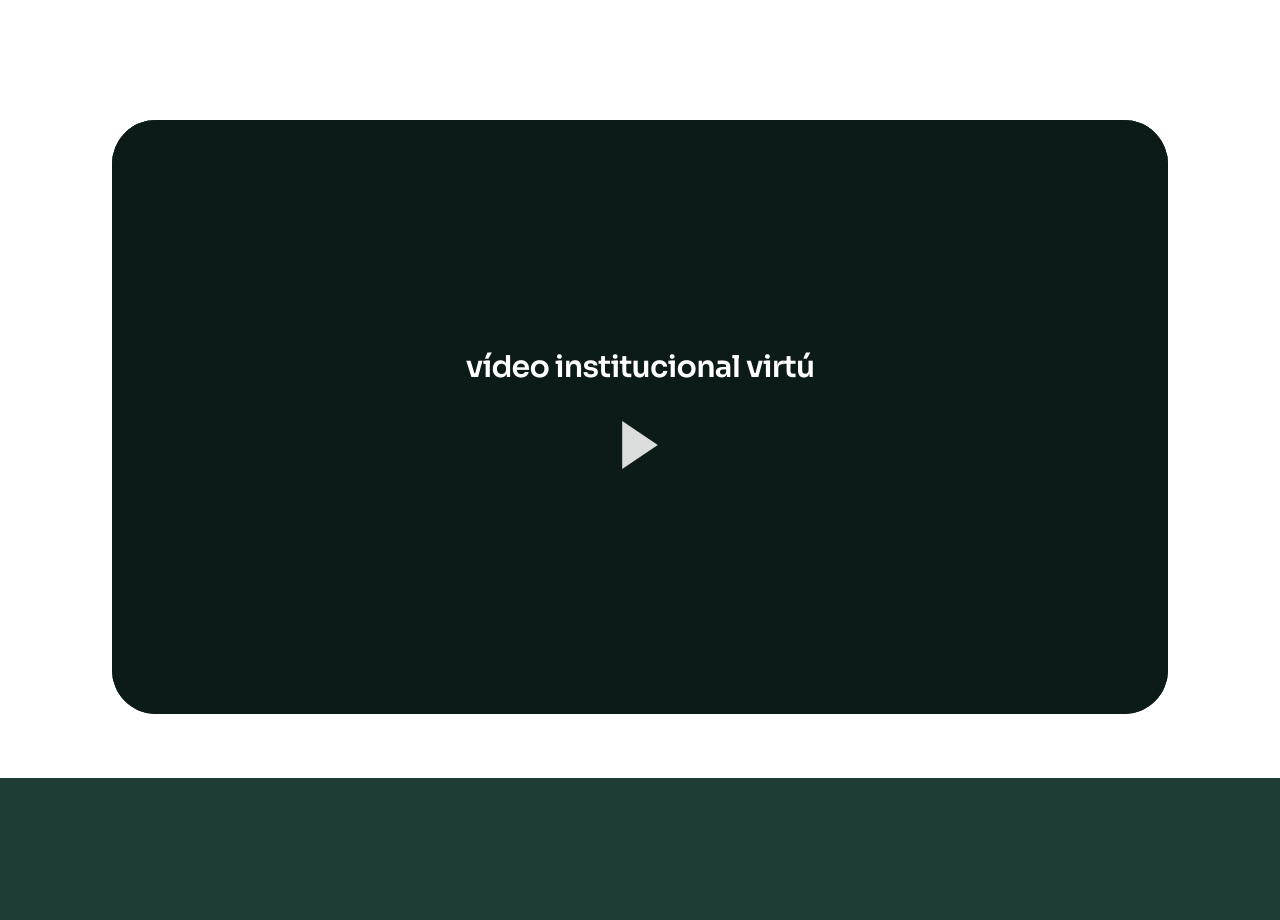
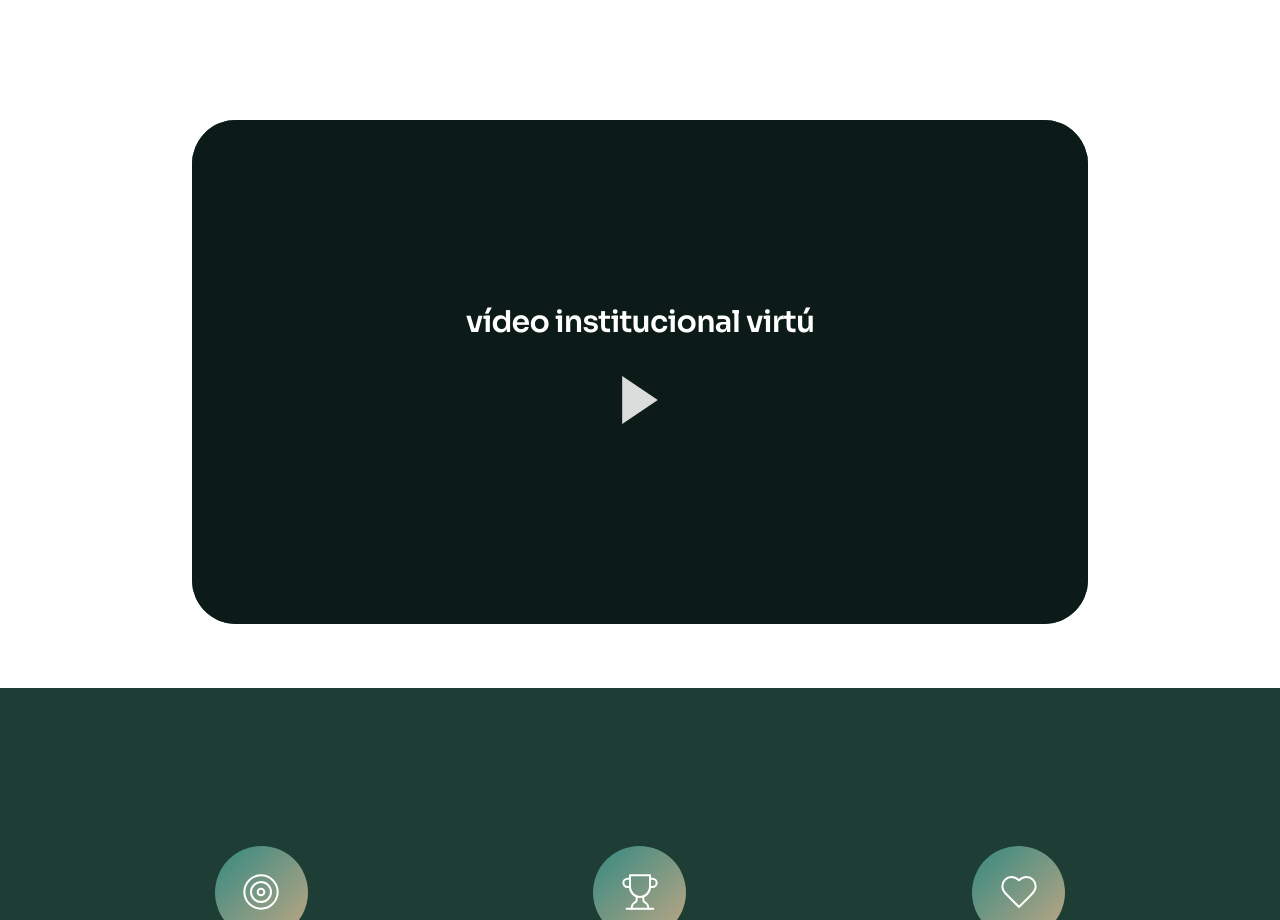
Before and after one commit to joaovmar/virtu_oficial, a Next.js app in the folder frontend/: page /a-virtu in a window 1280 px wide. Shown: the part 880-1800 px from the top of the page. Built offline with nearby package versions, Linux system fonts and the light colour scheme; no server answers.

Commit message:
Update VideoPlayer styles and improve YouTube URL parsing

```diff
--- a/frontend/src/app/a-virtu/page.tsx
+++ b/frontend/src/app/a-virtu/page.tsx
@@ -128,10 +128,14 @@ export default function SobreNosPage() {
           whileInView={{ opacity: 1, y: 0 }}
           viewport={{ once: true, margin: '-60px' }}
           transition={{ duration: 0.65 }}
-          className="mx-3 sm:mx-6 md:mx-10 lg:mx-20 xl:mx-28"
+          className="max-w-5xl mx-auto px-4 sm:px-8 md:px-12 lg:px-16"
         >
           <VideoPlayer
-            videoId={data?.video_url?.includes('youtube') ? (data.video_url.split('v=')[1]?.split('&')[0] || '') : (data?.video_url || '')}
+            videoId={data?.video_url?.includes('youtube.com')
+              ? (data.video_url.split('v=')[1]?.split('&')[0] || '')
+              : data?.video_url?.includes('youtu.be')
+                ? (data.video_url.split('youtu.be/')[1]?.split('?')[0] || '')
+                : (data?.video_url || '')}
             title={data?.video_titulo || 'vídeo institucional virtú'}
             thumbnailUrl={data?.video_thumbnail?.url || '/video-thumb.jpg'}
           />
--- a/frontend/src/components/ui/VideoPlayer.tsx
+++ b/frontend/src/components/ui/VideoPlayer.tsx
@@ -19,7 +19,7 @@ export default function VideoPlayer({ videoId, title, thumbnailUrl, className =
   const [isPlaying, setIsPlaying] = useState(false);
 
   return (
-    <div className={`relative w-full overflow-hidden rounded-[20px] md:rounded-[44px] bg-black aspect-video ${className}`}>
+    <div className={`relative w-full overflow-hidden rounded-[20px] md:rounded-[44px] bg-virtu-green-dark aspect-video ${className}`}>
       {!isPlaying ? (
         <div
           className="absolute inset-0 w-full h-full flex items-center justify-center cursor-pointer group"
```
